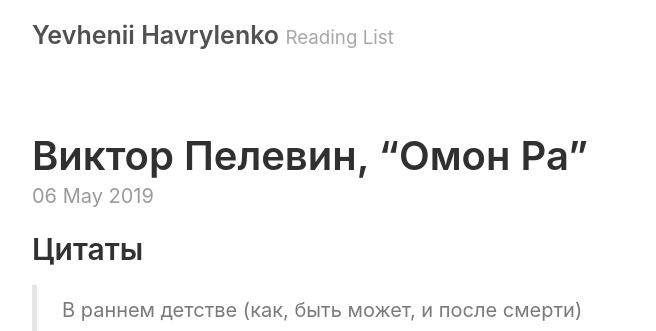
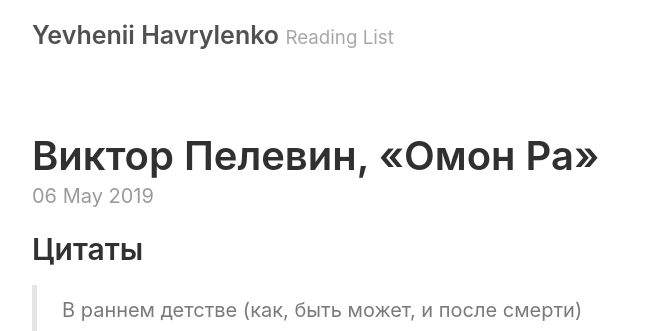
Before and after one commit to yevhenii-havrylenko/yevhenii-havrylenko.github.io, a Jekyll site: the page built from _posts/2019-05-06-omon-ra.md, in a window 1280 px wide and 900 px high. Shown: the top 331 px of the window, without its empty margins (258-914 px from the left). Built offline with Jekyll 4.4.1, drawn with Linux system fonts in a browser that asks for light colours.

```diff
--- a/_posts/2019-05-06-omon-ra.md
+++ b/_posts/2019-05-06-omon-ra.md
@@ -1,6 +1,6 @@
 ---
 layout: post
-title: 'Виктор Пелевин, “Омон&nbsp;Ра”'
+title: 'Виктор Пелевин, «Омон&nbsp;Ра»'
 ---
 
 ## Цитаты
```
